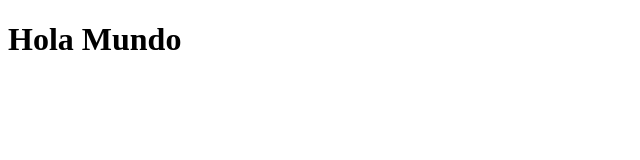
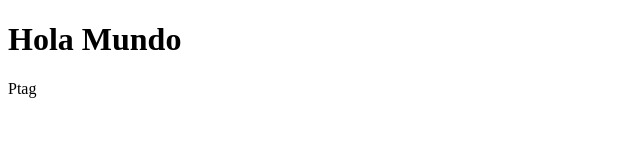
Before and after one commit to erospaniagua/Sample-Poject-TripleTen, a plain HTML site: page Index.html in a window 1280 px wide. Shown: the full height of the page, 0-640 px from the left. Drawn offline with Linux system fonts and the light colour scheme.

Commit message:
p tag added

```diff
--- a/Index.html
+++ b/Index.html
@@ -8,6 +8,8 @@
 <body>
     <div>
         <h1>Hola Mundo</h1>
+        <p>Ptag</p>
     </div>
+
 </body>
 </html>
```
